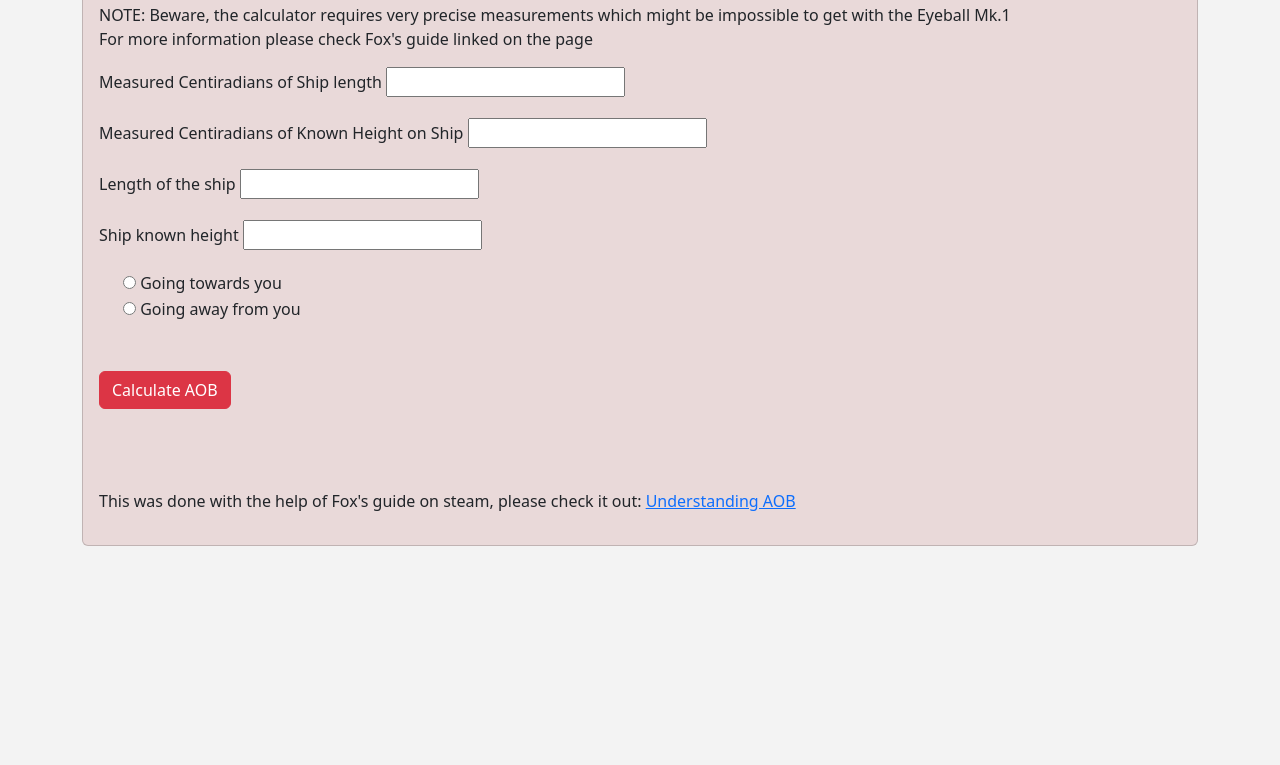
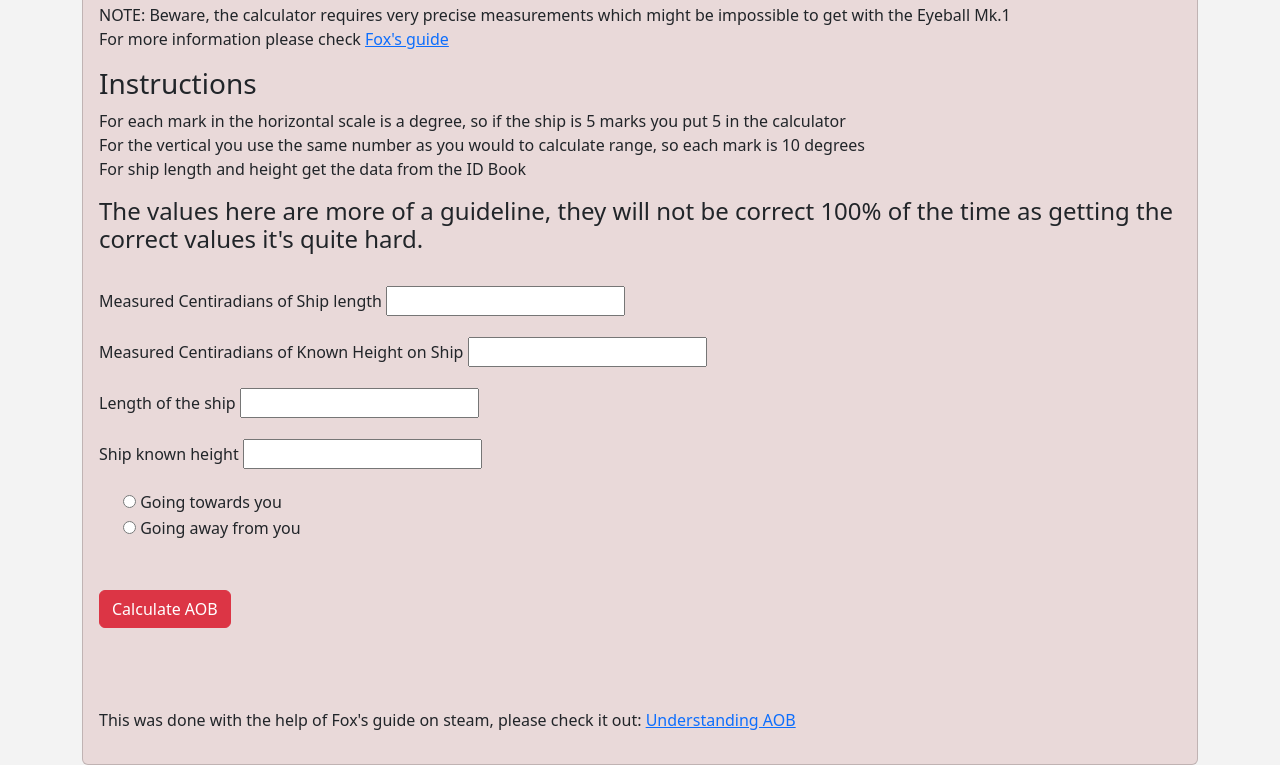
Before and after one commit to TheScaretale/WolfpackCalculator, a plain HTML site: page aob.html in a window 1280 px wide. Shown: the part 174-939 px from the top of the page. Before the commit the page ends 800 px from the top, so only its background shows below. Drawn offline with nearby package versions, Linux system fonts and the light colour scheme.

Commit message:
added instructions

```diff
--- a/aob.html
+++ b/aob.html
@@ -30,7 +30,10 @@
         <div class="card">
             <div class="card-body">
                 <h1 class="card-title">Calculating AOB</h1>
-                <p>NOTE: Beware, the calculator requires very precise measurements which might be impossible to get with the Eyeball Mk.1<br>For more information please check Fox's guide linked on the page</p>
+                <p>NOTE: Beware, the calculator requires very precise measurements which might be impossible to get with the Eyeball Mk.1<br>For more information please check <a href="https://steamcommunity.com/sharedfiles/filedetails/?id=2553649456">Fox's guide</a></p>
+                <h3 class="title">Instructions</h3>
+                <p>For each mark in the horizontal scale is a degree, so if the ship is 5 marks you put 5 in the calculator<br>For the vertical you use the same number as you would to calculate range, so each mark is 10 degrees<br>For ship length and height get the data from the ID Book</p>
+                <h4>The values here are more of a guideline, they will not be correct 100% of the time as getting the correct values it's quite hard.</h4><br>
                 <form>
                     <div class="mb-3">
                         <label for="radiansLength" class="form-label">Measured Centiradians of Ship length</label>
```
Also changed, not shown: index.html (+3 -1 lines).
